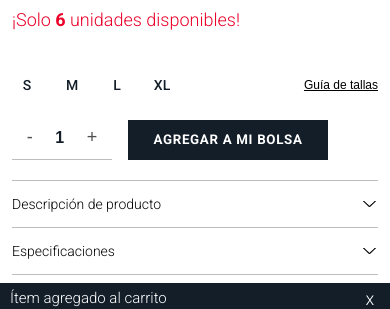
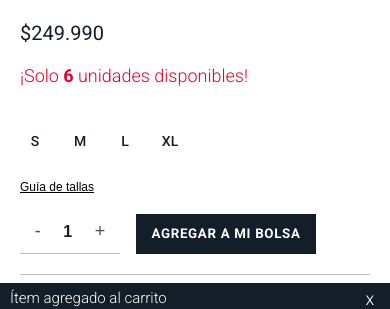
Before and after one commit to javalencis/prueba_mic, a React (Vite) app: page / in a window 390 px wide. Shown: the part 591-900 px from the top of the page. Built offline with nearby package versions, Linux system fonts and the light colour scheme.

Commit message:
Sesion detalles responsive

```diff
--- a/src/styles/ProductDetails.scss
+++ b/src/styles/ProductDetails.scss
@@ -1,5 +1,5 @@
 @use './variables' as var;
-
+@use './media-queries' as media;
 .ProductDetails {
     width: 100%;
     padding: 0 12px;
@@ -93,12 +93,34 @@
                 font-size: 12px;
                 cursor: pointer;
             }
+
         }
+        @include media.tablet{
+            .pd-sizes-guide{
+                .sizes{
+                    justify-content: flex-start;
+                    padding-right: 10px;
 
+                }
+                .guide{
+                    text-wrap: nowrap;
+                }
+            }
+
+        }
+        @include media.mobile{
+            .pd-sizes-guide{
+                flex-direction: column;
+                gap: 24px;
+                .guide{
+                    text-align:left;
+                }
+            }
+        }
         .pd-amount-add {
             display: flex;
             justify-content: left;
-            gap: 16px;
+            gap: 1rem;
 
             .amount {
                 border-bottom: 1px solid #bdbdbd;
@@ -157,6 +179,24 @@
                     font-weight: 600;
                     letter-spacing: .05em;
                     cursor: pointer;
+                }
+            }
+
+            @include media.tablet{
+                .pd-bt-addcart{
+                    flex-grow: 1;
+                    .bt-addCart {
+                        width: 100%;
+
+                    }
+                }
+            }
+            @include media.mobile{
+                .pd-bt-addcart{
+                    .bt-addCart{
+                        width: 180px;
+                        padding: 0 10px;
+                    }
                 }
             }
         }
@@ -229,3 +269,20 @@
 
     }
 }
+
+@include media.tablet{
+    .ProductDetails{
+        padding: 0 5px;
+    }
+}
+
+@include media.mobile{
+    .ProductDetails{
+        margin-top: 32px;
+        padding: 0 20px;
+        .pd-container{
+            width: 100%;
+            max-width: 100%;
+        }
+    }
+}
```
